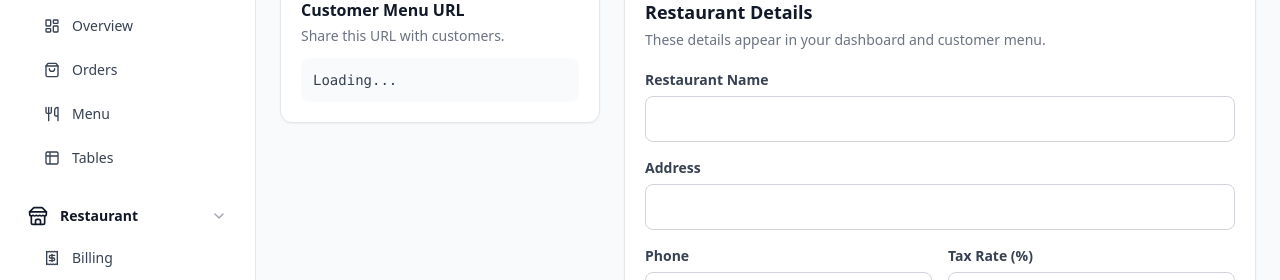
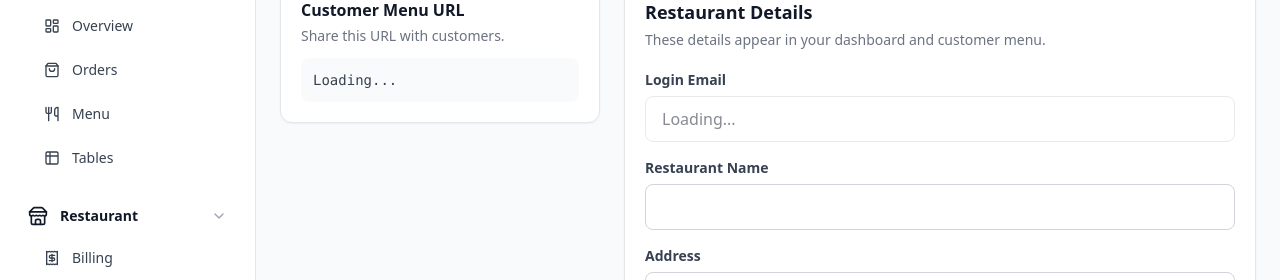
Before and after one commit to Sameer-jung/servaa, a Next.js app: page /dashboard/settings in a window 1280 px wide. Shown: the part 123-403 px from the top of the page. Built offline with nearby package versions, Linux system fonts and the light colour scheme; no server answers.

Commit message:
feat: add email field in settings which is not editable

```diff
--- a/src/app/(dashboard)/dashboard/settings/page.tsx
+++ b/src/app/(dashboard)/dashboard/settings/page.tsx
@@ -2,7 +2,7 @@
 
 import toast from "react-hot-toast";
 import { MESSAGES } from "@/utils/messages";
-import { useState, useEffect } from 'react'
+import { useState, useEffect,useMemo } from 'react'
 import { createClient } from '@/lib/supabase/client'
 import { useRestaurant } from '@/hooks/useRestaurant'
 import { Button } from '@/components/ui/Button'
@@ -18,7 +18,8 @@ export default function SettingsPage() {
   const [saved, setSaved] = useState(false)
   const [menuUrl, setMenuUrl] = useState('')
   const [error, setError] = useState('')
-  const supabase = createClient()
+  const supabase = useMemo(() => createClient(), [])
+  const [loginEmail, setLoginEmail] = useState('')
 
   useEffect(() => {
     const slug = validateSlug(restaurant?.slug)
@@ -27,6 +28,14 @@ export default function SettingsPage() {
       setMenuUrl(`${base}/menu/${slug}`)
     }
   }, [restaurant])
+
+  useEffect(()=> {
+      const loadUserEmail = async () => {
+        const { data } = await supabase.auth.getUser();
+        setLoginEmail(data.user?.email || "");
+      };
+      loadUserEmail();
+  }, [supabase])
 
   const handleSubmit = async (e: React.FormEvent<HTMLFormElement>) => {
     e.preventDefault()
@@ -159,6 +168,16 @@ export default function SettingsPage() {
           <div className="grid gap-4 sm:grid-cols-2">
             <div className="sm:col-span-2">
               <Input
+                name="email"
+                label="Login Email"
+                type="email"
+                value={loginEmail || "Loading..."}
+                readOnly
+                disabled
+              />
+            </div>
+            <div className="sm:col-span-2">
+              <Input
                 name="name"
                 label="Restaurant Name"
                 defaultValue={restaurant?.name || ""}
```
